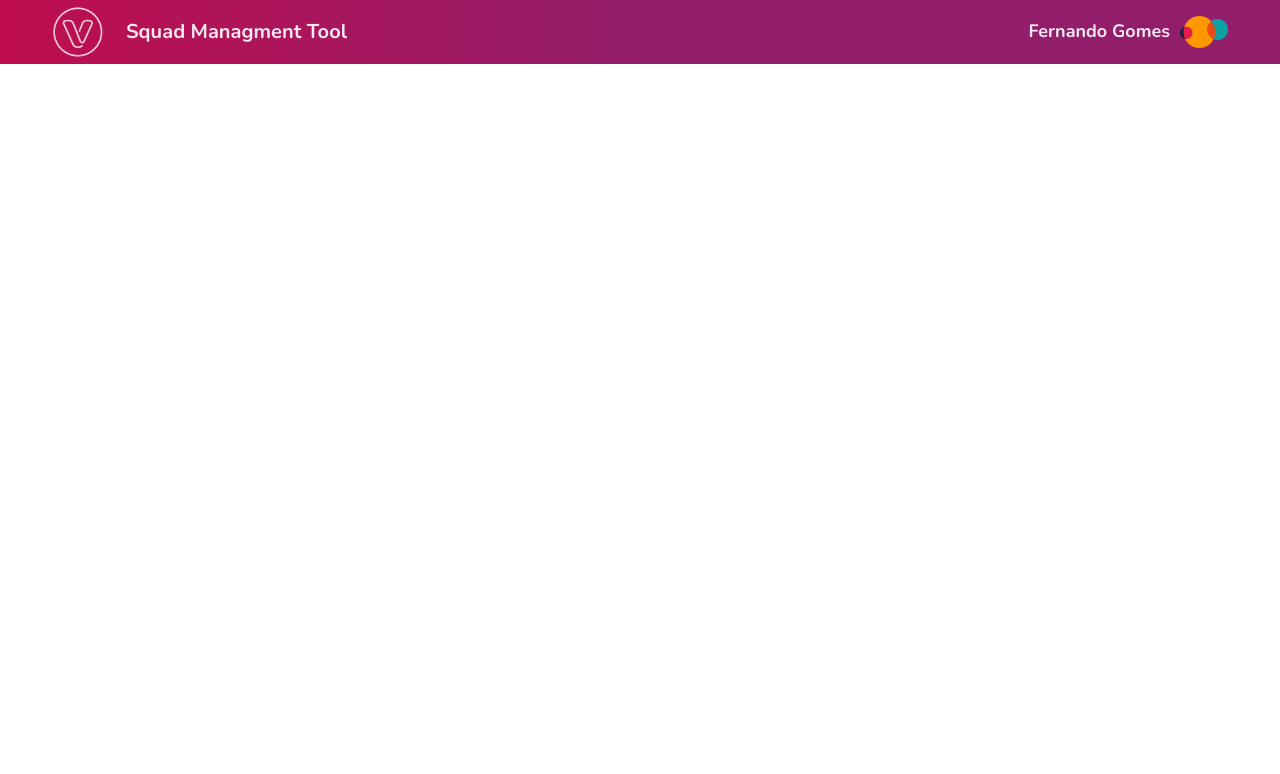
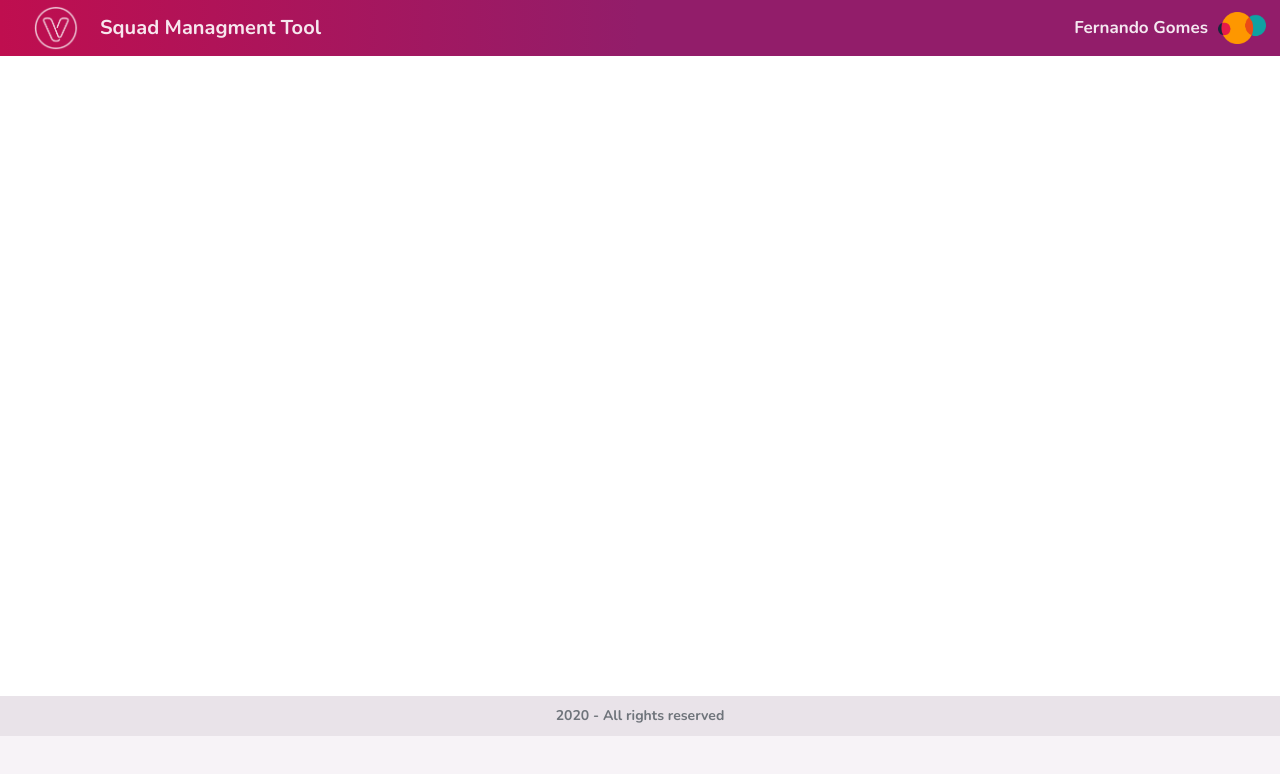
Before and after one commit to ofernandovegano/Frontend-squad-management-soccer-tool, a React app: page / in a window 1280 px wide. Shown: the top 774 px of the page. Built offline with nearby package versions, Linux system fonts and the light colour scheme.

Commit message:
added footer

```diff
--- a/assets/stylesheets/_colors.scss
+++ b/assets/stylesheets/_colors.scss
@@ -1,4 +1,7 @@
-$venturus-white: #F6F2F6;
-$venturus-gray: #6F747B;
+$venturus-dark-gray: #6F747B;
 $venturus-purple: #921D6A;
 $venturus-pink: #BF0E4F;
+$venturus-gray: #E9E3E9;
+$venturus-light-gray: #F7F3F7;
+$venturus-light-purple:#F7EEF7;
+$venturus-white: #FFFFFF;
--- /dev/null
+++ b/assets/stylesheets/_footer.scss
@@ -0,0 +1,10 @@
+.footer-venturus {
+  height: 5vh;
+  background-color: $venturus-gray;
+  display: flex;
+  p {
+    margin: auto;
+    color: $venturus-dark-gray;
+    font-weight: bold;
+  }
+}
--- /dev/null
+++ b/assets/stylesheets/_my_teams.scss
@@ -0,0 +1,5 @@
+.my-teams {
+  background-color: $venturus-white;
+  height: 80vh;
+
+}
--- a/assets/stylesheets/_navbar.scss
+++ b/assets/stylesheets/_navbar.scss
@@ -1,13 +1,18 @@
-.navbar-venturus {
+.nav-container {
   color: white;
   background: linear-gradient(to right, $venturus-pink, $venturus-purple 50%);
-  height: 8vh;
+  height: 7vh;
+  display: flex;
+}
+.navbar-venturus {
   display: flex;
   justify-content: space-between;
+  width: 95%;
+  margin: 0 auto;
 }
+
 .logo {
   display: flex;
-  padding: 0 50px;
   align-items: center;
   p {
     font-size: 2rem;
@@ -18,7 +23,7 @@
   }
 }
 .logo img{
-  height: 7vh;
+  height: 6vh;
   margin: auto;
   opacity: 0.8;
 }
@@ -33,9 +38,8 @@
   display: flex;
   justify-content: center;
   align-items: center;
-  padding: 0 70px;
   p {
-    font-size: 1.8rem;
+    font-size: 1.7rem;
     margin: 0 10px;
     opacity: 0.9;
     font-weight: bold;
--- a/assets/stylesheets/application.scss
+++ b/assets/stylesheets/application.scss
@@ -1,7 +1,10 @@
 @import url('https://fonts.googleapis.com/css2?family=Nunito:wght@400;700&display=swap');
 @import 'colors';
 @import 'navbar';
+@import 'my_teams';
+@import 'footer';
 
 body {
   font-family: 'Nunito', sans-serif;
+  background-color: $venturus-light-gray;
 }
--- /dev/null
+++ b/src/components/footer.jsx
@@ -0,0 +1,14 @@
+import React, { Component } from 'react';
+import { Link } from 'react-router-dom';
+
+
+const Footer = () => {
+  return (
+    <div className="footer-venturus">
+      <p>2020 - All rights reserved</p>
+    </div>
+  );
+};
+
+
+export default Footer;
--- a/src/components/navbar.jsx
+++ b/src/components/navbar.jsx
@@ -4,6 +4,7 @@ import { Link } from 'react-router-dom';
 
 const Navbar = () => {
   return (
+    <div className="nav-container">
       <div className='navbar-venturus'>
           <div className="logo">
             <img src="/assets/images/venturus-logo.png" alt="Venturus-logo" />
@@ -18,6 +19,7 @@ const Navbar = () => {
             </div>
           </div>
       </div>
+    </div>
   );
 };
 
--- /dev/null
+++ b/src/containers/app.jsx
@@ -0,0 +1,41 @@
+import React, { Component } from 'react';
+import { bindActionCreators } from 'redux';
+import { connect } from 'react-redux';
+import { Link } from 'react-router-dom';
+
+// import { } from '../actions';
+
+import Navbar from '../components/navbar';
+import Footer from '../components/footer';
+import MyTeams from './my_teams';
+
+class App extends Component {
+  componentWillMount() {
+  }
+
+  render() {
+    return (
+      <div className="">
+        < Navbar />
+        <div className="row">
+          <div className="col-6">
+            < MyTeams />
+          </div>
+        </div>
+        < Footer />
+      </div>
+    );
+  };
+};
+
+function mapStateToProps(state) {
+  return {
+
+  };
+}
+
+function mapDispatchToProps(dispatch) {
+  return bindActionCreators({ }, dispatch);
+}
+
+export default connect(mapStateToProps, mapDispatchToProps)(App);
--- a/src/containers/index.jsx
+++ b/src/containers/my_teams.jsx
@@ -7,14 +7,14 @@ import { Link } from 'react-router-dom';
 
 import Navbar from '../components/navbar';
 
-class Index extends Component {
+class MyTeams extends Component {
   componentWillMount() {
   }
 
   render() {
     return (
-      <div className="">
-        <Navbar/>
+      <div className="my-teams col-6">
+
       </div>
     );
   };
@@ -30,4 +30,4 @@ function mapDispatchToProps(dispatch) {
   return bindActionCreators({ }, dispatch);
 }
 
-export default connect(mapStateToProps, mapDispatchToProps)(Index);
+export default connect(mapStateToProps, mapDispatchToProps)(MyTeams);
--- a/src/index.jsx
+++ b/src/index.jsx
@@ -10,7 +10,7 @@ import { createBrowserHistory as history } from 'history';
 
 import '../assets/stylesheets/application.scss';
 
-import Index from './containers/index';
+import App from './containers/app';
 
 
 const reducers = combineReducers({
@@ -25,7 +25,7 @@ ReactDOM.render(
     <Router history={history}>
       <div className="view-container">
         <Switch>
-          <Route path="/" exact component={Index} />
+          <Route path="/" exact component={App} />
         </Switch>
       </div>
     </Router>
```
Lines whose indentation alone changed are shown as unchanged.
